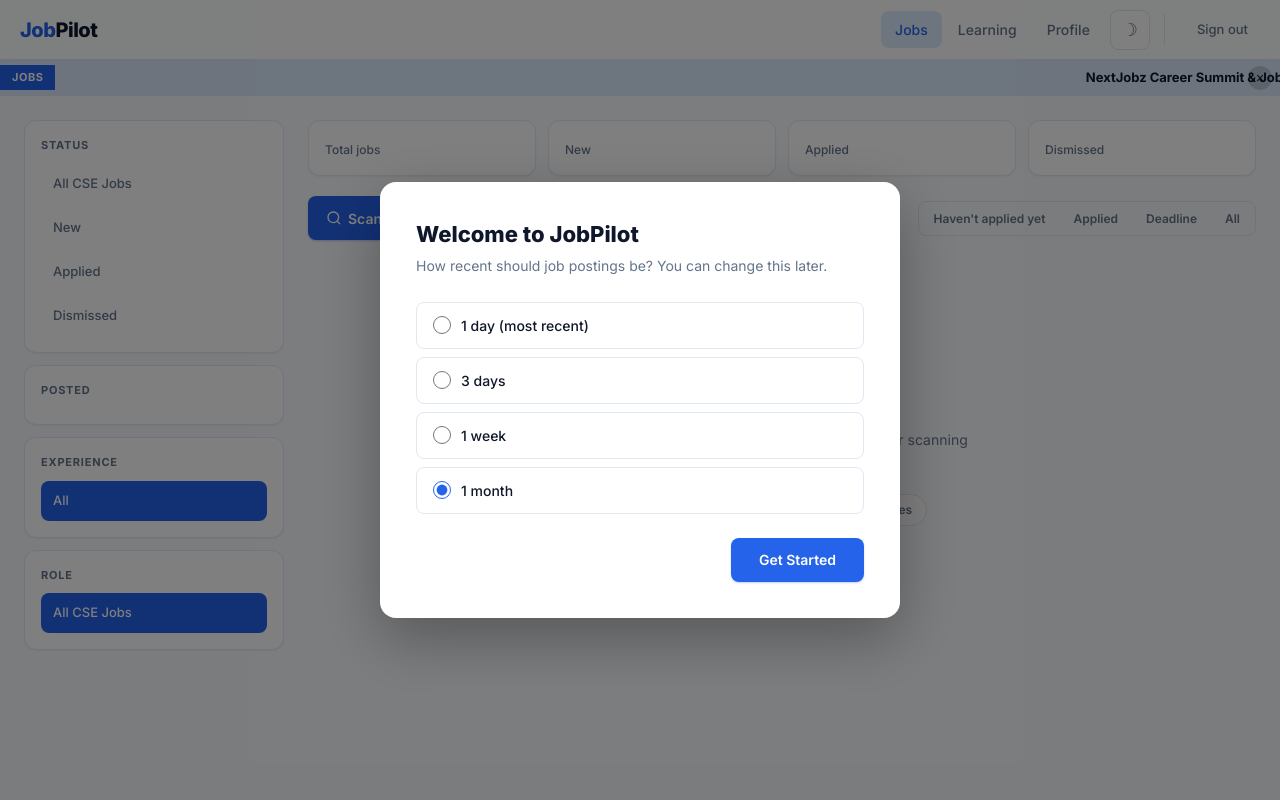
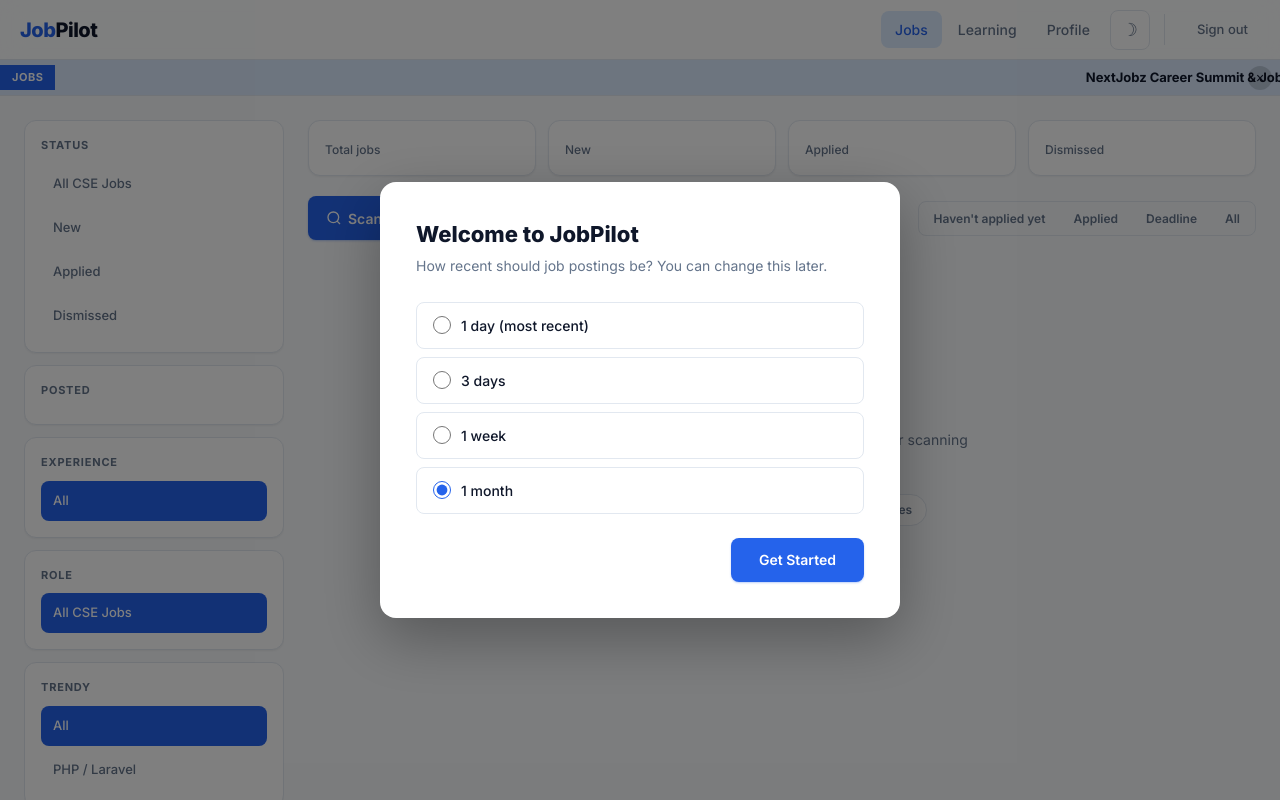
Before and after one commit to ssmugdho7/jobpilot, a Python web app: template app/web/templates/index.html in a window 1280 px wide. Run offline with Jinja, Linux system fonts and the light colour scheme; the template is opened without the code that fills it, so the values that code supplies are empty.

Commit message:
feat: add Trendy tab for PHP/Laravel jobs
- New 'trendy' query param with 'php_laravel' option
- Filters jobs by title/snippet/skills containing PHP or Laravel
- Added Trendy filter in sidebar (desktop) and mobile drawer
- Preserves trendy param in pagination, empty state links, and all filter pills
- Works across all sources: LinkedIn, BDJobs, bdjobstoday, company careers, NextJobz

```diff
--- a/app/web/templates/index.html
+++ b/app/web/templates/index.html
@@ -368,6 +368,11 @@
         <a class="drawer-link {{ 'active' if active_role == cr }}" href="/dashboard?status={{ active_status }}&days={{ active_days }}&role={{ cr }}{% if active_exp %}&exp={{ active_exp }}{% endif %}&sort={{ active_sort }}">{{ cr }}</a>
         {% endfor %}
       </div>
+      <div class="drawer-section">
+        <div class="drawer-label">Trendy</div>
+        <a class="drawer-link {{ 'active' if not active_trendy }}" href="/dashboard?status={{ active_status }}&days={{ active_days }}{% if active_role %}&role={{ active_role }}{% endif %}{% if active_exp %}&exp={{ active_exp }}{% endif %}&sort={{ active_sort }}">All</a>
+        <a class="drawer-link {{ 'active' if active_trendy == 'php_laravel' }}" href="/dashboard?status={{ active_status }}&days={{ active_days }}{% if active_role %}&role={{ active_role }}{% endif %}{% if active_exp %}&exp={{ active_exp }}{% endif %}&sort={{ active_sort }}&trendy=php_laravel">PHP / Laravel</a>
+      </div>
       <div style="height:1px;background:var(--border);margin:4px 0"></div>
       <a class="drawer-link" href="/learning">Learning</a>
       <a class="drawer-link" href="/profile">Profile</a>
@@ -400,39 +405,46 @@
       <div class="sidebar-card">
         <div class="label">Status</div>
         <div class="filter-list">
-          <a class="filter-pill {{ 'active' if active_status == '' }}" href="/dashboard?days={{ active_days }}{% if active_role %}&role={{ active_role }}{% endif %}{% if active_exp %}&exp={{ active_exp }}{% endif %}&sort={{ active_sort }}">All CSE Jobs<span class="count">{{ counts.all }}</span></a>
-          <a class="filter-pill {{ 'active' if active_status == 'new' }}" href="/dashboard?status=new&days={{ active_days }}{% if active_role %}&role={{ active_role }}{% endif %}{% if active_exp %}&exp={{ active_exp }}{% endif %}&sort={{ active_sort }}">New<span class="count">{{ counts.new }}</span></a>
-          <a class="filter-pill {{ 'active' if active_status == 'applied' }}" href="/dashboard?status=applied&days={{ active_days }}{% if active_role %}&role={{ active_role }}{% endif %}{% if active_exp %}&exp={{ active_exp }}{% endif %}&sort={{ active_sort }}">Applied<span class="count">{{ counts.applied }}</span></a>
-          <a class="filter-pill {{ 'active' if active_status == 'dismissed' }}" href="/dashboard?status=dismissed&days={{ active_days }}{% if active_role %}&role={{ active_role }}{% endif %}{% if active_exp %}&exp={{ active_exp }}{% endif %}&sort={{ active_sort }}">Dismissed<span class="count">{{ counts.dismissed }}</span></a>
+          <a class="filter-pill {{ 'active' if active_status == '' }}" href="/dashboard?days={{ active_days }}{% if active_role %}&role={{ active_role }}{% endif %}{% if active_exp %}&exp={{ active_exp }}{% endif %}{% if active_trendy %}&trendy={{ active_trendy }}{% endif %}&sort={{ active_sort }}">All CSE Jobs<span class="count">{{ counts.all }}</span></a>
+          <a class="filter-pill {{ 'active' if active_status == 'new' }}" href="/dashboard?status=new&days={{ active_days }}{% if active_role %}&role={{ active_role }}{% endif %}{% if active_exp %}&exp={{ active_exp }}{% endif %}{% if active_trendy %}&trendy={{ active_trendy }}{% endif %}&sort={{ active_sort }}">New<span class="count">{{ counts.new }}</span></a>
+          <a class="filter-pill {{ 'active' if active_status == 'applied' }}" href="/dashboard?status=applied&days={{ active_days }}{% if active_role %}&role={{ active_role }}{% endif %}{% if active_exp %}&exp={{ active_exp }}{% endif %}{% if active_trendy %}&trendy={{ active_trendy }}{% endif %}&sort={{ active_sort }}">Applied<span class="count">{{ counts.applied }}</span></a>
+          <a class="filter-pill {{ 'active' if active_status == 'dismissed' }}" href="/dashboard?status=dismissed&days={{ active_days }}{% if active_role %}&role={{ active_role }}{% endif %}{% if active_exp %}&exp={{ active_exp }}{% endif %}{% if active_trendy %}&trendy={{ active_trendy }}{% endif %}&sort={{ active_sort }}">Dismissed<span class="count">{{ counts.dismissed }}</span></a>
         </div>
       </div>
       <div class="sidebar-card">
         <div class="label">Posted</div>
         <div class="filter-list">
           {% for value, label in days_options %}
-          <a class="filter-pill {{ 'active' if active_days == value }}" href="/dashboard?status={{ active_status }}&days={{ value }}{% if active_role %}&role={{ active_role }}{% endif %}{% if active_exp %}&exp={{ active_exp }}{% endif %}&sort={{ active_sort }}">{{ label }}</a>
+          <a class="filter-pill {{ 'active' if active_days == value }}" href="/dashboard?status={{ active_status }}&days={{ value }}{% if active_role %}&role={{ active_role }}{% endif %}{% if active_exp %}&exp={{ active_exp }}{% endif %}{% if active_trendy %}&trendy={{ active_trendy }}{% endif %}&sort={{ active_sort }}">{{ label }}</a>
           {% endfor %}
         </div>
       </div>
       <div class="sidebar-card">
         <div class="label">Experience</div>
         <div class="filter-list">
-          <a class="filter-pill {{ 'active' if not active_exp }}" href="/dashboard?status={{ active_status }}&days={{ active_days }}{% if active_role %}&role={{ active_role }}{% endif %}&sort={{ active_sort }}">All</a>
+          <a class="filter-pill {{ 'active' if not active_exp }}" href="/dashboard?status={{ active_status }}&days={{ active_days }}{% if active_role %}&role={{ active_role }}{% endif %}{% if active_trendy %}&trendy={{ active_trendy }}{% endif %}&sort={{ active_sort }}">All</a>
           {% for value, label in experience_options %}
-          <a class="filter-pill {{ 'active' if active_exp == value }}" href="/dashboard?status={{ active_status }}&days={{ active_days }}{% if active_role %}&role={{ active_role }}{% endif %}&exp={{ value }}&sort={{ active_sort }}">{{ label }}</a>
+          <a class="filter-pill {{ 'active' if active_exp == value }}" href="/dashboard?status={{ active_status }}&days={{ active_days }}{% if active_role %}&role={{ active_role }}{% endif %}{% if active_trendy %}&trendy={{ active_trendy }}{% endif %}&exp={{ value }}&sort={{ active_sort }}">{{ label }}</a>
           {% endfor %}
         </div>
       </div>
       <div class="sidebar-card">
         <div class="label">Role</div>
         <div class="filter-list">
-          <a class="filter-pill {{ 'active' if not active_role }}" href="/dashboard?status={{ active_status }}&days={{ active_days }}{% if active_exp %}&exp={{ active_exp }}{% endif %}&sort={{ active_sort }}">All CSE Jobs</a>
+          <a class="filter-pill {{ 'active' if not active_role }}" href="/dashboard?status={{ active_status }}&days={{ active_days }}{% if active_exp %}&exp={{ active_exp }}{% endif %}{% if active_trendy %}&trendy={{ active_trendy }}{% endif %}&sort={{ active_sort }}">All CSE Jobs</a>
           {% for r in roles %}
-          <a class="filter-pill {{ 'active' if active_role == r }}" href="/dashboard?status={{ active_status }}&days={{ active_days }}&role={{ r }}{% if active_exp %}&exp={{ active_exp }}{% endif %}&sort={{ active_sort }}">{{ r }}</a>
+          <a class="filter-pill {{ 'active' if active_role == r }}" href="/dashboard?status={{ active_status }}&days={{ active_days }}&role={{ r }}{% if active_exp %}&exp={{ active_exp }}{% endif %}{% if active_trendy %}&trendy={{ active_trendy }}{% endif %}&sort={{ active_sort }}">{{ r }}</a>
           {% endfor %}
           {% for cr in custom_roles %}
-          <a class="filter-pill {{ 'active' if active_role == cr }}" href="/dashboard?status={{ active_status }}&days={{ active_days }}&role={{ cr }}{% if active_exp %}&exp={{ active_exp }}{% endif %}&sort={{ active_sort }}">{{ cr }}</a>
+          <a class="filter-pill {{ 'active' if active_role == cr }}" href="/dashboard?status={{ active_status }}&days={{ active_days }}&role={{ cr }}{% if active_exp %}&exp={{ active_exp }}{% endif %}{% if active_trendy %}&trendy={{ active_trendy }}{% endif %}&sort={{ active_sort }}">{{ cr }}</a>
           {% endfor %}
+        </div>
+      </div>
+      <div class="sidebar-card">
+        <div class="label">Trendy</div>
+        <div class="filter-list">
+          <a class="filter-pill {{ 'active' if not active_trendy }}" href="/dashboard?status={{ active_status }}&days={{ active_days }}{% if active_role %}&role={{ active_role }}{% endif %}{% if active_exp %}&exp={{ active_exp }}{% endif %}&sort={{ active_sort }}">All</a>
+          <a class="filter-pill {{ 'active' if active_trendy == 'php_laravel' }}" href="/dashboard?status={{ active_status }}&days={{ active_days }}{% if active_role %}&role={{ active_role }}{% endif %}{% if active_exp %}&exp={{ active_exp }}{% endif %}&sort={{ active_sort }}&trendy=php_laravel">PHP / Laravel</a>
         </div>
       </div>
     </div>
@@ -587,20 +599,20 @@
         {% if total_pages > 1 %}
         <div class="pagination">
           {% if active_page > 1 %}
-            <a class="page-link" href="/dashboard?status={{ active_status }}&days={{ active_days }}&role={{ active_role }}&exp={{ active_exp }}&sort={{ active_sort }}&page={{ active_page - 1 }}">&laquo;</a>
+            <a class="page-link" href="/dashboard?status={{ active_status }}&days={{ active_days }}&role={{ active_role }}&exp={{ active_exp }}&sort={{ active_sort }}{% if active_trendy %}&trendy={{ active_trendy }}{% endif %}&page={{ active_page - 1 }}">&laquo;</a>
           {% endif %}
           <span class="page-link page-current current">{{ active_page }}</span>
           {% for p in range(1, total_pages + 1) %}
             {% if p != active_page %}
               {% if p == 1 or p == total_pages or (p >= active_page - 1 and p <= active_page + 1) %}
-                <a class="page-link page-num" href="/dashboard?status={{ active_status }}&days={{ active_days }}&role={{ active_role }}&exp={{ active_exp }}&sort={{ active_sort }}&page={{ p }}">{{ p }}</a>
+                <a class="page-link page-num" href="/dashboard?status={{ active_status }}&days={{ active_days }}&role={{ active_role }}&exp={{ active_exp }}&sort={{ active_sort }}{% if active_trendy %}&trendy={{ active_trendy }}{% endif %}&page={{ p }}">{{ p }}</a>
               {% elif p == active_page - 2 or p == active_page + 2 %}
                 <span class="page-link ellipsis page-num">&hellip;</span>
               {% endif %}
             {% endif %}
           {% endfor %}
           {% if active_page < total_pages %}
-            <a class="page-link" href="/dashboard?status={{ active_status }}&days={{ active_days }}&role={{ active_role }}&exp={{ active_exp }}&sort={{ active_sort }}&page={{ active_page + 1 }}">&raquo;</a>
+            <a class="page-link" href="/dashboard?status={{ active_status }}&days={{ active_days }}&role={{ active_role }}&exp={{ active_exp }}&sort={{ active_sort }}{% if active_trendy %}&trendy={{ active_trendy }}{% endif %}&page={{ active_page + 1 }}">&raquo;</a>
           {% endif %}
         </div>
         {% endif %}
@@ -612,9 +624,9 @@
           <h3>No jobs match your filters</h3>
           <p>Try widening the date range, switching role, or scanning now for fresh postings.</p>
           <div class="empty-suggestions">
-            <a href="/dashboard?days=30&sort={{ active_sort }}">Last 30 days</a>
-            <a href="/dashboard?status=&days={{ active_days }}&sort={{ active_sort }}">All statuses</a>
-            <a href="/dashboard?days={{ active_days }}&role=&sort={{ active_sort }}">All roles</a>
+            <a href="/dashboard?days=30&sort={{ active_sort }}{% if active_trendy %}&trendy={{ active_trendy }}{% endif %}">Last 30 days</a>
+            <a href="/dashboard?status=&days={{ active_days }}&sort={{ active_sort }}{% if active_role %}&role={{ active_role }}{% endif %}{% if active_exp %}&exp={{ active_exp }}{% endif %}{% if active_trendy %}&trendy={{ active_trendy }}{% endif %}">All statuses</a>
+            <a href="/dashboard?days={{ active_days }}&role=&sort={{ active_sort }}{% if active_status %}&status={{ active_status }}{% endif %}{% if active_exp %}&exp={{ active_exp }}{% endif %}{% if active_trendy %}&trendy={{ active_trendy }}{% endif %}">All roles</a>
           </div>
           <button class="btn btn-primary" onclick="runScan()">
             <svg width="16" height="16" viewBox="0 0 24 24" fill="none" stroke="currentColor" stroke-width="2"><circle cx="11" cy="11" r="8"/><path d="m21 21-4.35-4.35"/></svg>
```
Also changed, not shown: app/web/app.py (+33 -4 lines).
